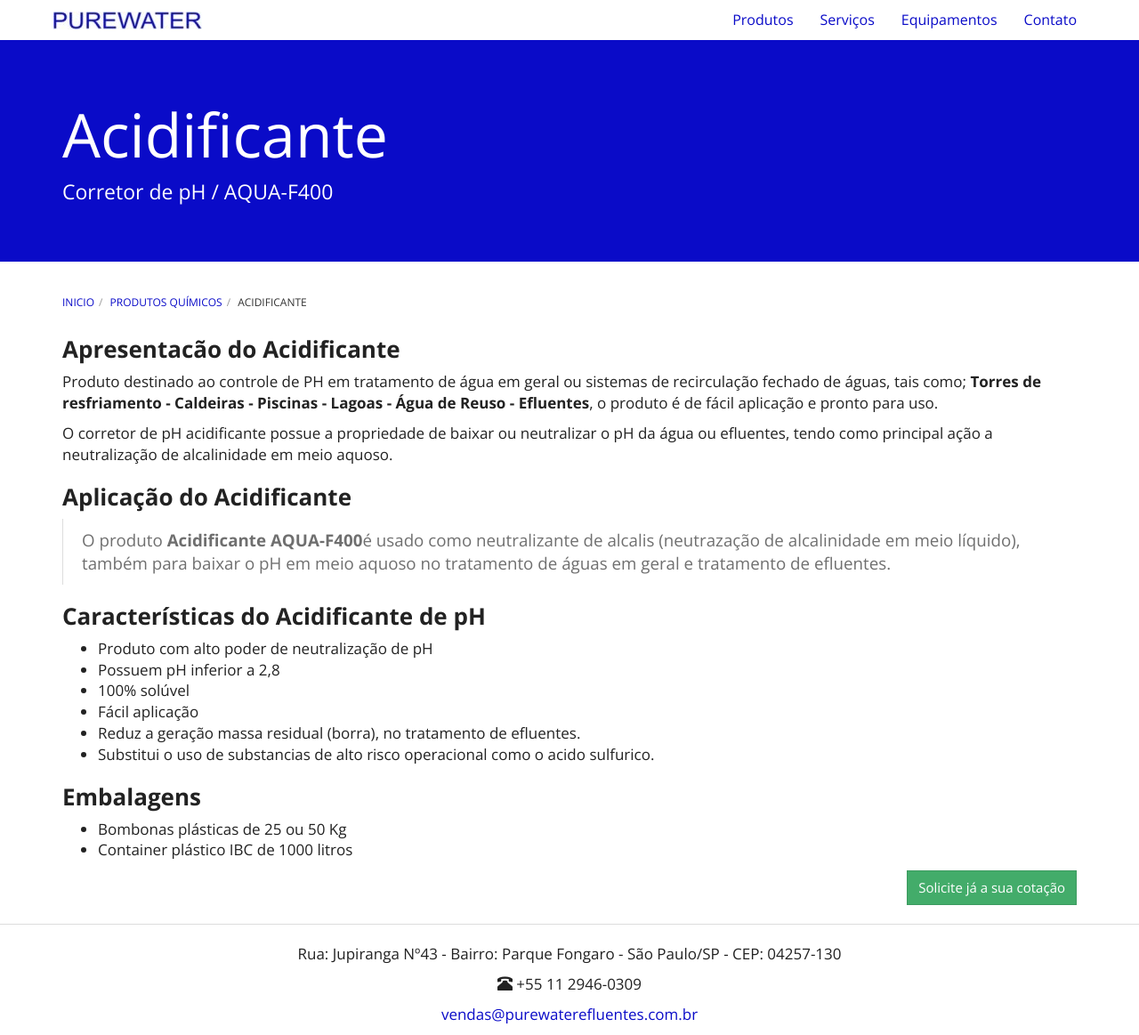
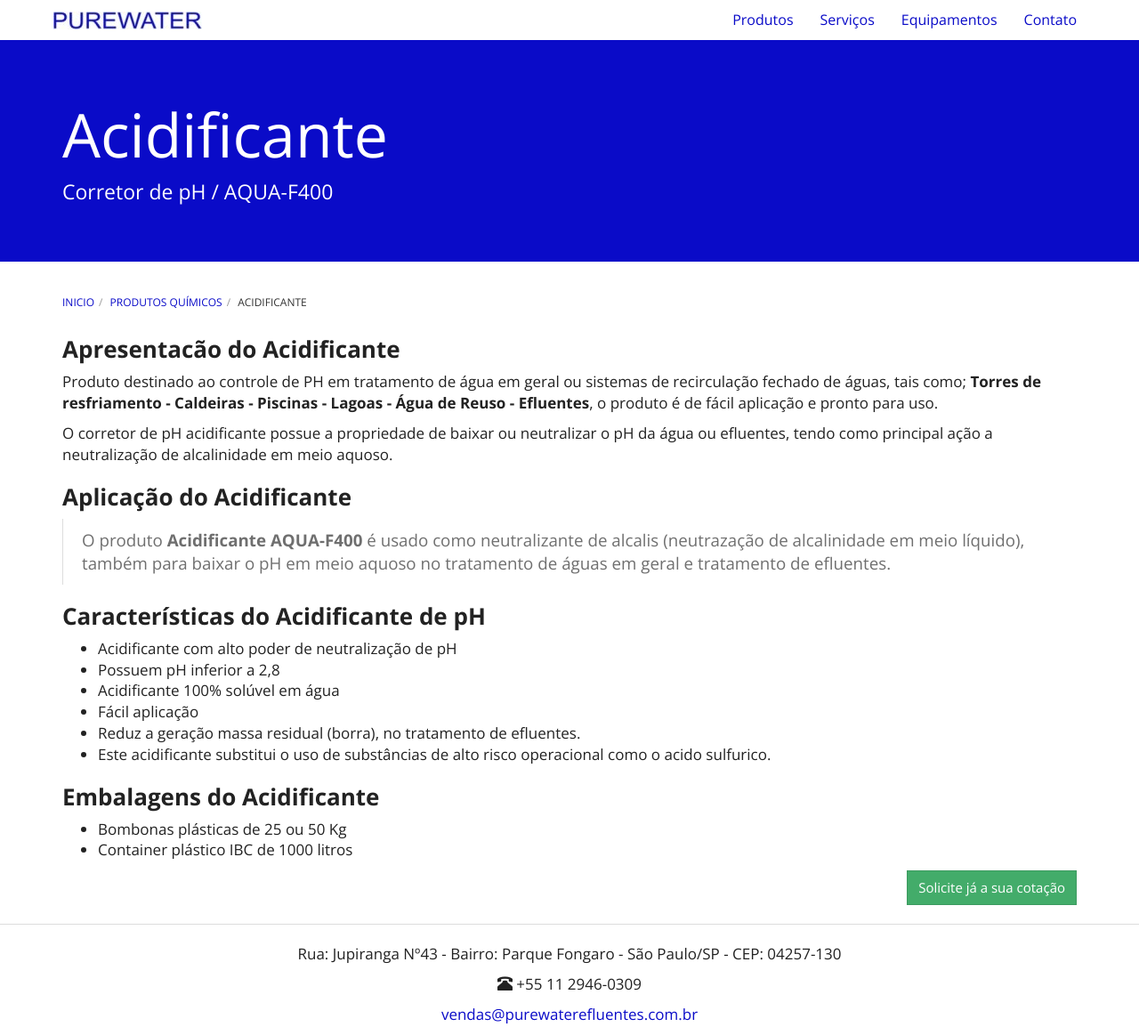
Before and after one commit to purewaterefluentes/purewaterefluentes.github.io, a Jekyll site: the page built from produtos/acidificante.md, in a window 1280 px wide and 1163 px high. Shown: the whole window at 89% size. Built offline with Jekyll 4.4.1, drawn with Linux system fonts in a browser that asks for light colours; nearby versions of some CDN libraries; library files that are not in the unit come from our copies.

Commit message:
Update acidificante.md

```diff
--- a/produtos/acidificante.md
+++ b/produtos/acidificante.md
@@ -13,19 +13,19 @@
 
 ### **Aplicação do Acidificante**
 >
-O produto **Acidificante AQUA-F400**é usado como neutralizante de alcalis (neutrazação de alcalinidade em meio líquido), também para baixar o pH em meio aquoso no tratamento de águas em geral e tratamento de efluentes.
+O produto **Acidificante AQUA-F400** é usado como neutralizante de alcalis (neutrazação de alcalinidade em meio líquido), também para baixar o pH em meio aquoso no tratamento de águas em geral e tratamento de efluentes.
 >
 
 ### **Características do Acidificante de pH**
 
-- Produto com alto poder de neutralização de pH
+- Acidificante com alto poder de neutralização de pH
 - Possuem pH inferior a 2,8
-- 100% solúvel
+- Acidificante 100% solúvel em água
 - Fácil aplicação
 - Reduz a geração massa residual (borra), no tratamento de efluentes.
-- Substitui o uso de substancias de alto risco operacional como o acido sulfurico.
+- Este acidificante substitui o uso de substâncias de alto risco operacional como o acido sulfurico.
 
-### **Embalagens**
+### **Embalagens do Acidificante**
 
 - Bombonas plásticas de 25 ou 50 Kg
 - Container plástico IBC de 1000 litros
```
